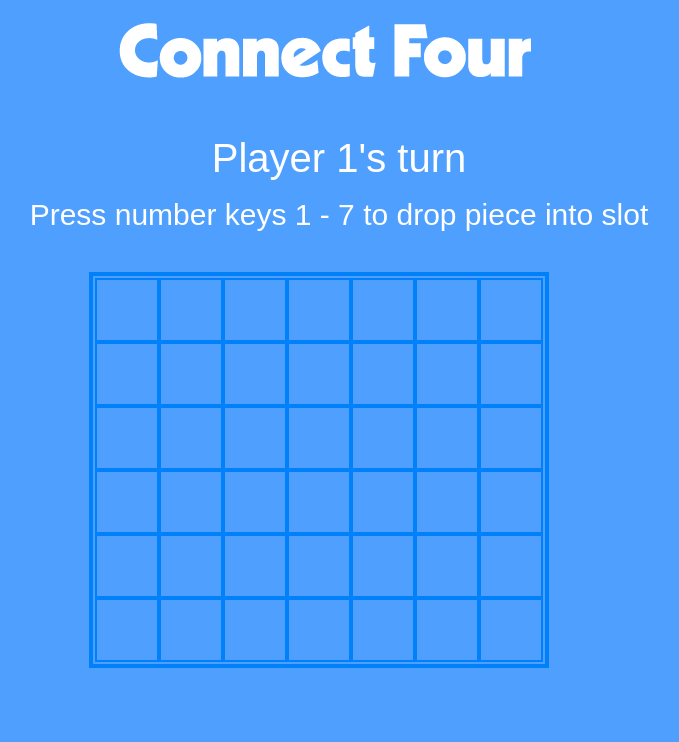
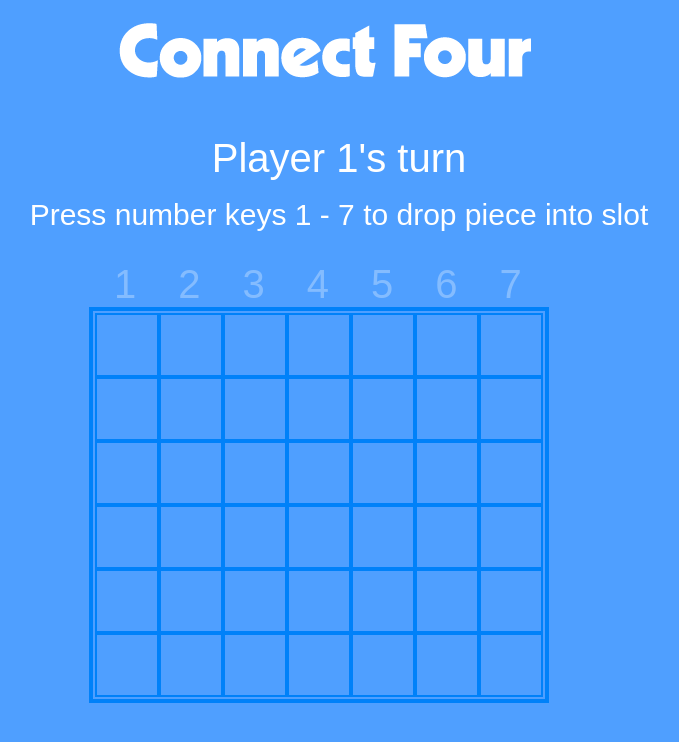
Before and after one commit to d48/connect4, a website: page index.html in a window 1280 px wide. Shown: the whole page, without its empty margins (309-988 px from the left). Drawn offline with Linux system fonts and the light colour scheme.

Commit message:
numbers list

```diff
--- a/css/sass/styles.sass
+++ b/css/sass/styles.sass
@@ -44,7 +44,6 @@ body
     color: #000
     display: block
     margin: 0 auto
-    margin-top: 30px
     position: relative
     width: 500px
     @include transition(all $duration ease-in-out)
@@ -125,6 +124,20 @@ body
 // numbers above game
 .numbers
     display: none
+    font-family: $font
+    font-size: $fontSize
+    list-style-type: none
+    margin: 0 auto
+    margin-top: 20px
+    opacity: 0.3
+    padding: 0
+    padding-right: 52px
+    width: 440px
+
+    li
+        display: inline
+        padding: 0 21px
+        text-align: center
 
     &.show
         display: block
--- a/js/Board.js
+++ b/js/Board.js
@@ -23,6 +23,7 @@ var Board = function(options) {
         , slot_6: []
         , slot_7: []
     }
+    var numbers = typeof options.numbers !== 'undefined' ? options.numbers : document.querySelector('.numbers');
 
     /**
      * kicks of game lifecycle
@@ -161,6 +162,7 @@ var Board = function(options) {
 
             // iterate through row columns
             for(; nCol < lenCol; nCol++) {
+                // create numbers row
                 if (nRow === (lenRows - 1)) {
                     numRowLi = document.createElement('li');
                     numRowLi.innerText = nCol + 1;
@@ -177,7 +179,7 @@ var Board = function(options) {
 
         // append container to body
         divContainer.className = 'gameContainer';
-        numberRow.className = 'numbers';
+        numberRow.className = 'numbers show';
         this.target.parentNode.insertBefore(numberRow, this.target);
         this.target.appendChild(divContainer);
     }
```
Also changed, not shown: css/styles.css.
